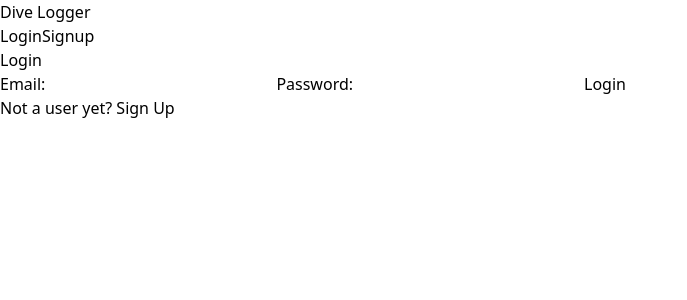
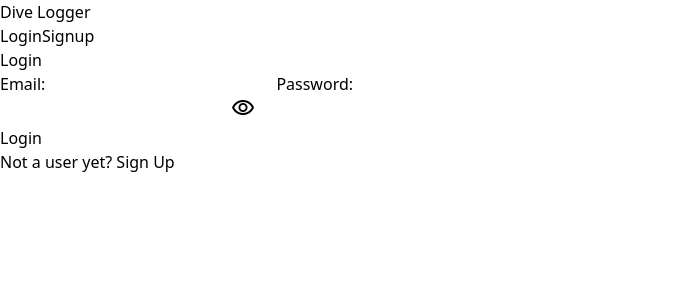
Before and after one commit to li-shirley/dive-logger, a React (Vite) app in the folder frontend/: page /login in a window 1280 px wide. Shown: the top 300 px of the page, without its empty margins (0-687 px from the left). Built offline with nearby package versions, Linux system fonts and the light colour scheme; no server answers.

Commit message:
refactor: frontend validation changes for user login / signup

```diff
--- a/frontend/src/hooks/useLogin.jsx
+++ b/frontend/src/hooks/useLogin.jsx
@@ -3,9 +3,10 @@ import { useAuthContext } from './useAuthContext'
 import { apiFetch } from '../utils/api'
 
 export const useLogin = () => {
+    const { dispatch } = useAuthContext()
+
     const [error, setError] = useState(null)
     const [isLoading, setIsLoading] = useState(null)
-    const { dispatch } = useAuthContext()
 
     const login = async (email, password) => {
         setIsLoading(true)
--- a/frontend/src/pages/Login.jsx
+++ b/frontend/src/pages/Login.jsx
@@ -3,52 +3,98 @@ import { useLogin } from '../hooks/useLogin'
 import { Link } from 'react-router-dom'
 
 const Login = () => {
+    const { login, error: serverError, isLoading } = useLogin()
+
     const [email, setEmail] = useState('')
     const [password, setPassword] = useState('')
-    const [emptyFields, setEmptyFields] = useState([])
-    const { login, error, isLoading } = useLogin()
+    const [errors, setErrors] = useState({})
+    const [showPassword, setShowPassword] = useState(false)
+
+    const validate = () => {
+        const newErrors = {}
+
+        // Missing email
+        if (!email.trim()) {
+            newErrors.email = 'Please enter your email.'
+        }
+        // Invalid email syntax
+        else if (!/\S+@\S+\.\S+/.test(email)) {
+            newErrors.email = 'Please check your email.'
+        }
+
+        // Missing password
+        if (!password.trim()) {
+            newErrors.password = 'Please enter your password.'
+        }
+
+        return newErrors
+    }
 
     const handleSubmit = async (e) => {
         e.preventDefault()
-        const missing = []
-        if (!email.trim()) missing.push('email')
-        if (!password.trim()) missing.push('password')
-        if (missing.length > 0) {
-            setEmptyFields(missing)
+
+        const validationErrors = validate()
+        if (Object.keys(validationErrors).length > 0) {
+            setErrors(validationErrors)
             return
         }
-        setEmptyFields([])
+
+        setErrors({})
         await login(email, password)
     }
 
     return (
         <div className="flex justify-center items-center min-h-[80vh] bg-sand-light p-6">
             <form
+                noValidate
+                onSubmit={handleSubmit}
                 className="w-full max-w-3xl bg-white p-6 rounded-xl shadow-md flex flex-col gap-4"
-                onSubmit={handleSubmit}
             >
                 <h3 className="text-xl font-semibold text-ocean-deep">Login</h3>
 
+                {/* Email */}
                 <label>Email:</label>
                 <input
                     type="email"
                     autoComplete="username"
+                    value={email}
                     onChange={(e) => setEmail(e.target.value)}
-                    value={email}
-                    className={`p-3 border rounded focus:outline-none focus:border-ocean-mid focus:ring-ocean-light ${emptyFields.includes('email') ? 'border-red-500' : 'border-gray-300'
+                    className={`p-3 border rounded focus:outline-none focus:border-ocean-mid focus:ring-ocean-light ${errors.email ? 'border-red-500' : 'border-gray-300'
                         }`}
                 />
+                {errors.email && (
+                    <p className="px-3 text-red-500 text-sm">{errors.email}</p>
+                )}
 
+                {/* Password */}
                 <label>Password:</label>
-                <input
-                    type="password"
-                    autoComplete="current-password"
-                    onChange={(e) => setPassword(e.target.value)}
-                    value={password}
-                    className={`p-3 border rounded focus:outline-none focus:border-ocean-mid focus:ring-ocean-light ${emptyFields.includes('password') ? 'border-red-500' : 'border-gray-300'
-                        }`}
-                />
+                <div className="relative">
+                    <input
+                        type={showPassword ? "text" : "password"}
+                        value={password}
+                        onChange={(e) => setPassword(e.target.value)}
+                        className={`p-3 border rounded w-full focus:outline-none focus:border-ocean-mid focus:ring-ocean-light ${errors.password ? "border-red-500" : "border-gray-300"
+                            }`}
+                    />
 
+                    <button
+                        type="button"
+                        onClick={() => setShowPassword(!showPassword)}
+                        className="absolute inset-y-0 right-3 flex items-center text-gray-400 hover:text-gray-500"
+                        tabIndex={-1}
+                    >
+                        <span className="material-symbols-outlined text-xl">
+                            {showPassword ? "visibility_off" : "visibility"}
+                        </span>
+                    </button>
+                </div>
+
+
+                {errors.password && (
+                    <p className="px-3 text-red-500 text-sm">{errors.password}</p>
+                )}
+
+                {/* Submit */}
                 <button
                     disabled={isLoading}
                     className="bg-ocean-mid text-sand-light py-2 rounded shadow hover:bg-ocean-deep disabled:opacity-50 transition-all"
@@ -56,9 +102,12 @@ const Login = () => {
                     Login
                 </button>
 
-                {error && <div className="text-red-500 font-medium">{error}</div>}
+                {/* Server error (from backend) */}
+                {serverError && (
+                    <div className="text-red-500 font-medium">{serverError}</div>
+                )}
 
-                {/* Footer link */}
+                {/* Footer */}
                 <p className="text-sm text-gray-700 mt-2 text-center">
                     Not a user yet?{' '}
                     <Link to="/signup" className="text-ocean-mid font-medium hover:underline">
--- a/frontend/src/pages/Signup.jsx
+++ b/frontend/src/pages/Signup.jsx
@@ -1,48 +1,94 @@
 import { useState } from 'react'
 import { useSignup } from '../hooks/useSignup'
-import { Link } from 'react-router-dom' // assuming you're using react-router
+import { Link } from 'react-router-dom'
+
 
 const Signup = () => {
+    const { signup, error, isLoading } = useSignup()
+
     const [email, setEmail] = useState('')
     const [password, setPassword] = useState('')
-    const { signup, error, isLoading } = useSignup()
-    const [localError, setLocalError] = useState(null)
+    const [showPassword, setShowPassword] = useState(false)
+
+    const [errors, setErrors] = useState({ email: '', password: '' })
+
+    const validateEmail = (value) => {
+        if (!value.trim()) return 'Email is required'
+        const emailRegex = /^[^\s@]+@[^\s@]+\.[^\s@]+$/
+        if (!emailRegex.test(value)) return 'Invalid email format'
+        return ''
+    }
+
+    const validatePassword = (value) => {
+        if (!value.trim()) return 'Password is required'
+        const pwRegex = /^(?=.*[a-z])(?=.*[A-Z])(?=.*\d)(?=.*[@$!%*?&])[A-Za-z\d@$!%*?&]{8,}$/
+        if (!pwRegex.test(value)) {
+            return 'Password must contain at least 8 characters, include an upper/lowercase, number, and special character'
+        }
+        return ''
+    }
 
     const handleSubmit = async (e) => {
         e.preventDefault()
-        if (!email.trim() || !password.trim()) {
-            setLocalError('All fields must be filled in')
-            return
-        }
-        setLocalError(null)
+
+        const emailErr = validateEmail(email)
+        const passwordErr = validatePassword(password)
+
+        setErrors({ email: emailErr, password: passwordErr })
+
+        if (emailErr || passwordErr) return
+
         await signup(email, password)
     }
 
     return (
         <div className="flex justify-center items-center min-h-[80vh] bg-sand-light p-6">
             <form
+                noValidate
                 className="w-full max-w-3xl bg-white p-6 rounded-xl shadow-md flex flex-col gap-4"
                 onSubmit={handleSubmit}
             >
                 <h3 className="text-xl font-semibold text-ocean-deep">Sign Up</h3>
 
+                {/* Email */}
                 <label>Email:</label>
                 <input
                     type="email"
-                    autoComplete="email"
                     onChange={(e) => setEmail(e.target.value)}
                     value={email}
-                    className="p-3 border border-gray-300 rounded focus:outline-none focus:border-ocean-mid focus:ring-ocean-light"
+                    className={`p-3 border rounded focus:outline-none focus:border-ocean-mid focus:ring-ocean-light ${errors.email ? 'border-red-500' : 'border-gray-300'
+                        }`}
                 />
+                {errors.email && (
+                    <div className="text-red-500 text-sm -mt-2">{errors.email}</div>
+                )}
 
+                {/* Password */}
                 <label>Password:</label>
-                <input
-                    type="password"
-                    autoComplete="new-password"
-                    onChange={(e) => setPassword(e.target.value)}
-                    value={password}
-                    className="p-3 border border-gray-300 rounded focus:outline-none focus:border-ocean-mid focus:ring-ocean-light"
-                />
+                <div className="relative">
+                    <input
+                        type={showPassword ? "text" : "password"}
+                        value={password}
+                        onChange={(e) => setPassword(e.target.value)}
+                        className={`p-3 border rounded w-full focus:outline-none focus:border-ocean-mid focus:ring-ocean-light ${errors.password ? "border-red-500" : "border-gray-300"
+                            }`}
+                    />
+
+                    <button
+                        type="button"
+                        onClick={() => setShowPassword(!showPassword)}
+                        className="absolute inset-y-0 right-3 flex items-center text-gray-400 hover:text-gray-500"
+                        tabIndex={-1}
+                    >
+                        <span className="material-symbols-outlined text-xl">
+                            {showPassword ? "visibility_off" : "visibility"}
+                        </span>
+                    </button>
+                </div>
+
+                {errors.password && (
+                    <div className="text-red-500 text-sm -mt-2">{errors.password}</div>
+                )}
 
                 <button
                     disabled={isLoading}
@@ -51,19 +97,19 @@ const Signup = () => {
                     Sign Up
                 </button>
 
-                {localError && <div className="text-red-500 font-medium">{localError}</div>}
                 {error && <div className="text-red-500 font-medium">{error}</div>}
 
-                {/* Footer link */}
                 <p className="text-sm text-gray-700 mt-2 text-center">
                     Already a user?{' '}
                     <Link to="/login" className="text-ocean-mid font-medium hover:underline">
                         Login
                     </Link>
                 </p>
+
             </form>
         </div>
     )
 }
 
+
 export default Signup
```
